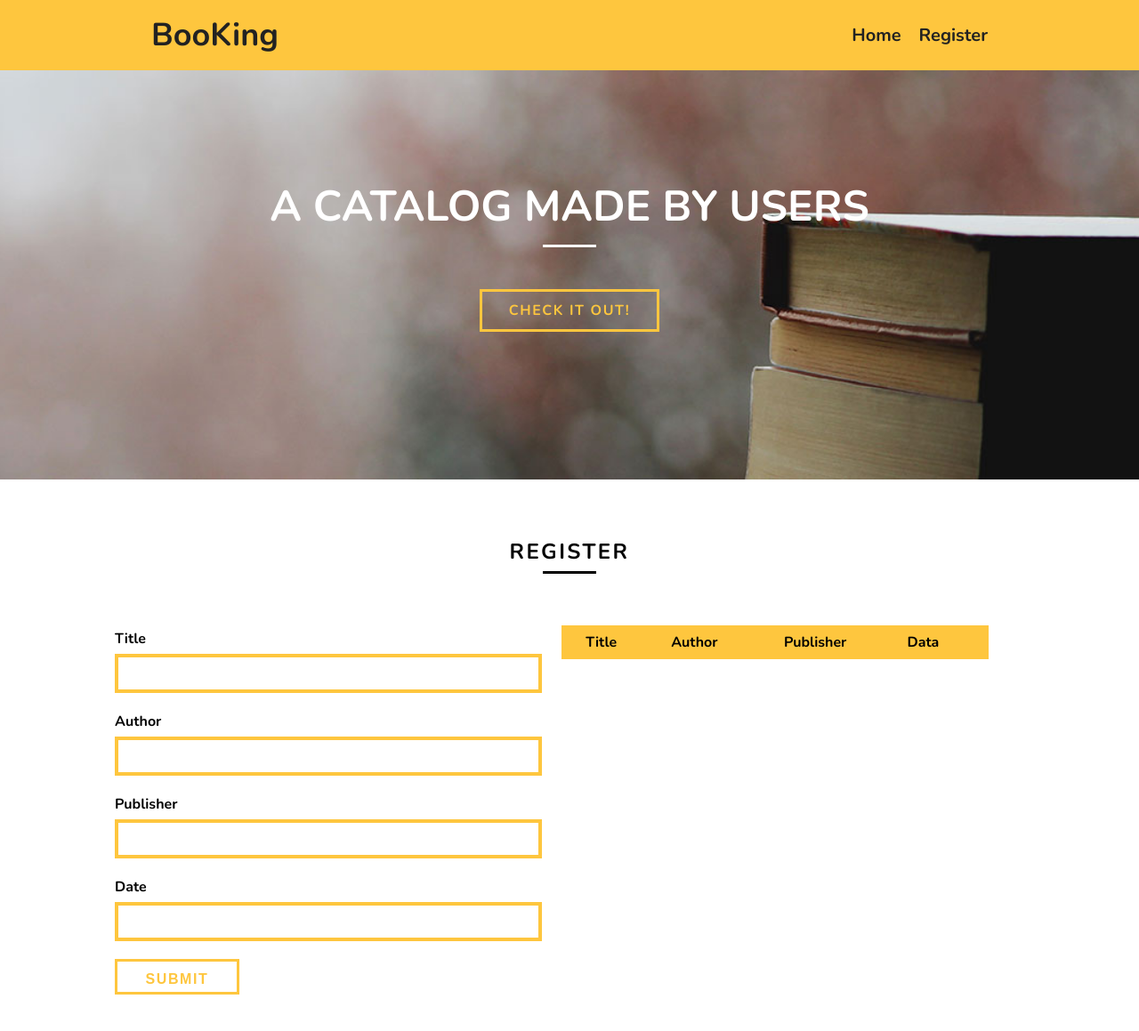
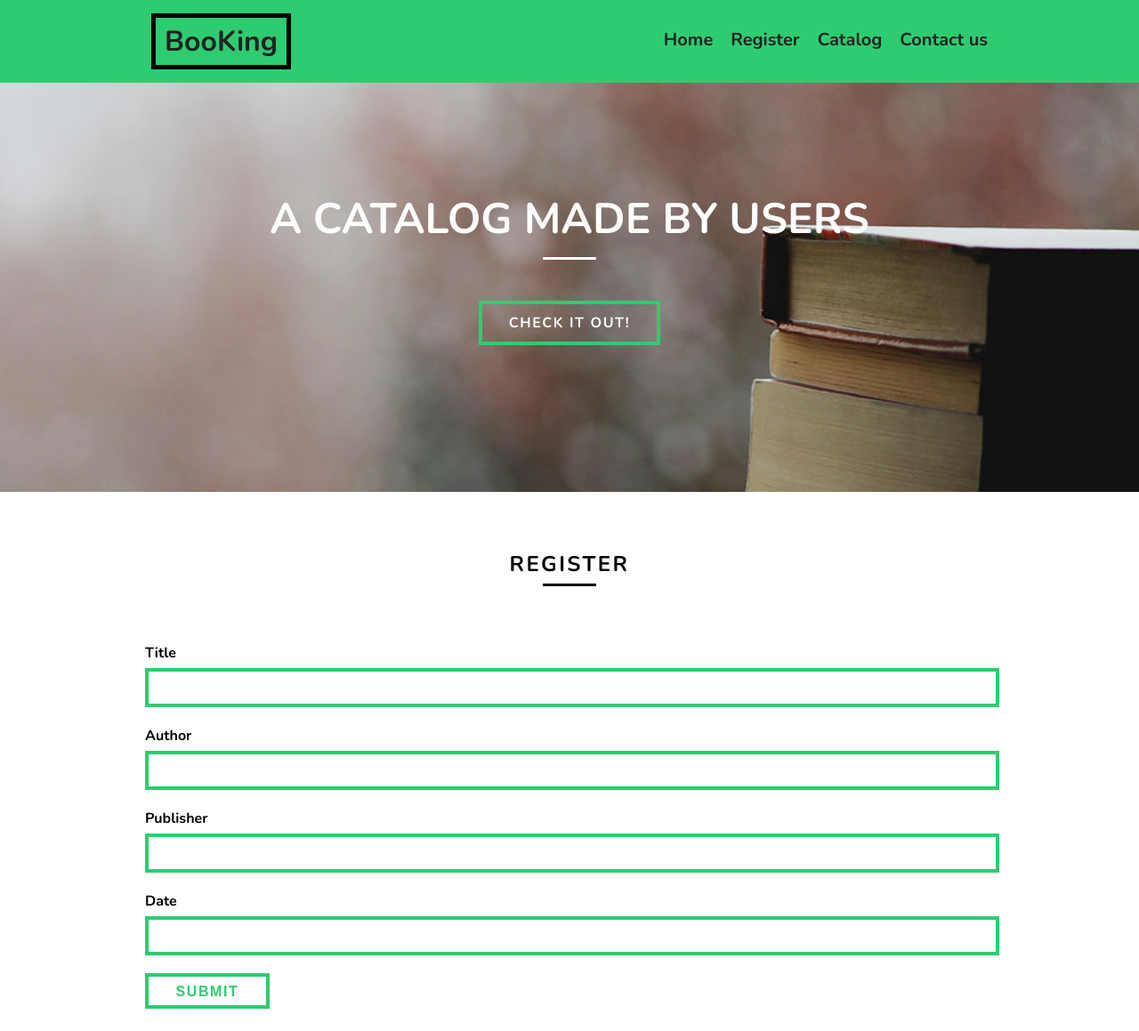
Before and after one commit to leoadamo/cooking, a PHP site: page / in a window 1280 px wide. Shown: the whole page at 89% size. After the commit the page ends 1134 px from the top, so only its background shows below. Run offline with PHP 8.4, Linux system fonts and the light colour scheme; lists and menus that the app fills with data are empty.

Commit message:
Alterações no estilo e layout do projeto

```diff
--- a/css/style.css
+++ b/css/style.css
@@ -45,10 +45,11 @@ img {
 .btn {
     width: 140px;
     height: 40px;
-    border: 3px solid #fec63e;
+    border: 4px solid #2ecc71;
     padding: 10px 30px;
-    color: #fec63e;
+    color: white;
     text-transform: uppercase;
+    text-align: center;
     font-weight: bold;
     font-size: 1em;
     line-height: 1.25em;
@@ -58,12 +59,14 @@ img {
 }
 
 .btn:hover {
-    color: #fff;
+    color: #2ecc71;
     border-color: #fff;
 }
 
 .btn-black {
-    margin: 0 0 40px 0;
+    color: #2ecc71;
+    padding: 7px 0;
+    margin-bottom: 20px;
     background: none;
     cursor: pointer;
 }
@@ -93,6 +96,7 @@ img {
     margin: 0px auto 60px auto;
 }
 
+/*
 .sub-yellow {
     margin: 0px;
     color: #fec63e;
@@ -106,6 +110,7 @@ img {
     background: #fec63e;
     margin: 0px auto 60px auto;
 }
+*/
 
 * {
     box-sizing: border-box;
@@ -114,7 +119,7 @@ img {
 /* Header */
 
 .menu-bg {
-    background: #fec63e;
+    background: #2ecc71;
 }
 
 .menu {
@@ -127,15 +132,24 @@ img {
     padding: 15px 0;
 }
 
-.menu-logo a {
-    font-size: 2.25em;
-    font-weight: bold;
-    margin: 0 10px;
-}
-
 .menu a {
     color: #222222;
     font-weight: bold;
+}
+
+.menu-logo a {
+    display: block;
+    border: 5px solid black;
+    margin: 0px 10px;
+    padding: 5px 10px;
+    font-size: 2em;
+    font-weight: bold;
+}
+
+.menu-logo a:hover {
+    color: white;
+    border-color: white;
+    transition: .4s;
 }
 
 .menu-nav ul {
@@ -145,15 +159,16 @@ img {
 
 .menu-nav a {
     font-size: 1.25em;
-    display: block;
-    padding: 10px;
+    display: inline-block;
+    padding: 5px 10px;
+    border-bottom: 4px solid transparent;
 }
 
 .menu-nav a:hover {
     color: #fff;
-    transition: .4s;
+    border-bottom: 4px solid white;
+    transition: border-bottom .1s, color .4s;
 }
-
 
 /* Introdução */
 
@@ -185,13 +200,12 @@ img {
 /* Registro */
 
 .register {
-    max-width: 1024px;
+    max-width: 960px;
     margin: 0 auto;
 }
 
 .register table {
-    width: 480px;
-    border-collapse: collapse;
+    max-width: 960px;
 }
 
 .register-form label {
@@ -200,41 +214,20 @@ img {
     font-weight: bold;
     font-size: 1em;
     line-height: 1.5em;
-    width: 480px;
     margin: 0 auto 5px 0;
 }
 
 .register-form input {
     display: block;
-    width: 480px;
-    margin: 0 auto 20px 0px;
-    border: 4px solid #fec63e;
+    width: 960px;
+    margin-bottom: 20px;
+    border: 4px solid #2ecc71;
     background: none;
     color: #000;
     padding: 7px 10px;
     outline: none;
     font-size: 1em;
     font-family: "Nunito", Helvetica, Arial, sans-serif;
-}
-
-.data-list {
-    width: 480px;
-    margin: -229px 20px 0px 20px;;
-    color: black;
-}
-
-th {
-    background: #fec63e;;
-    margin: 0px;
-    text-align: center;
-    padding: 8px;
-}
-tr:nth-child(even),table.list thead>tr {
-    background-color: #dddddd;
-}
-
-a {
-    cursor: pointer;
 }
 
 label.validation-error {
--- a/index.html
+++ b/index.html
@@ -20,6 +20,8 @@
                 <ul>
                     <li><a href="index.html">Home</a></li>
                     <li><a href="#register">Register</a></li>
+                    <li><a href="#catalog">Catalog</a></li>
+                    <li><a href="#contact">Contact us</a></li>
                 </ul>
             </nav>
           </div>
@@ -55,26 +57,8 @@
                                 <label for="date">Date</label>
                                 <input type="text" name="date" id="date"/>
                             </div>
-                            <div>
-                                <button class="btn btn-black" type="submit" name="enviar" id="enviar">Submit</button>
-                            </div>
+                            <button class="btn btn-black" type="submit" name="enviar" id="enviar">Submit</button>
                         </form>
-                    </td>
-                    <td>
-                        <table class="data-list" id="list">
-                            <thead>
-                                <tr>
-                                    <th>Title</th>
-                                    <th>Author</th>
-                                    <th>Publisher</th>
-                                    <th>Data</th>
-                                    <th></th>
-                                </tr>
-                            </thead>
-                            <tbody>
-
-                            </tbody>
-                        </table>
                     </td>
                 </tr>
            </table>
```
